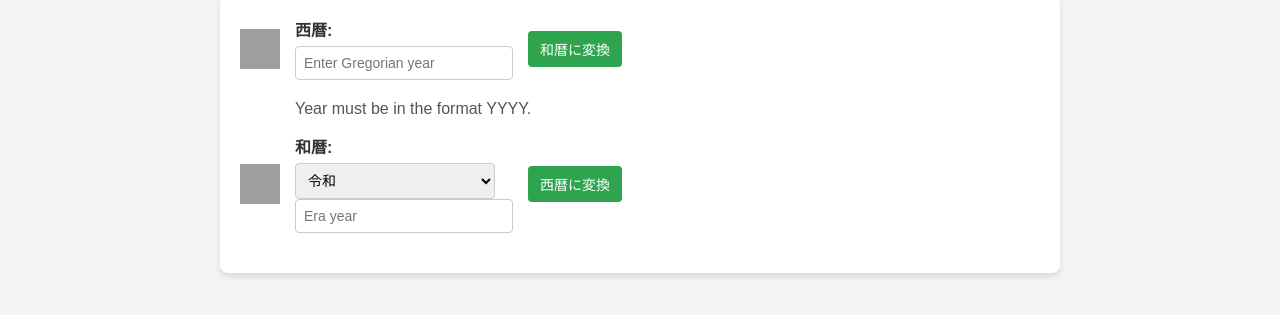
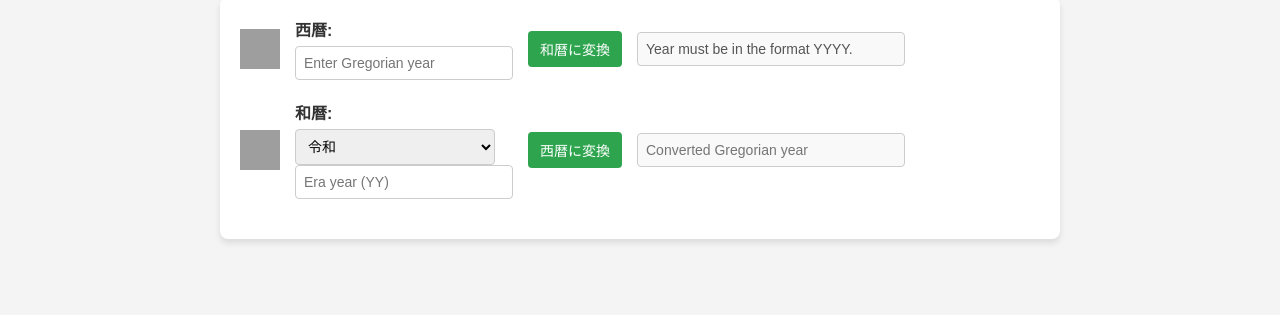
Before and after one commit to eddypanther1/jcalenconvert, a plain HTML site: page index.html in a window 1280 px wide. Both pictures are taken after a click on the button "和暦に変換". Shown: the part 89-404 px from the top of the page. Drawn offline with Linux system fonts and the light colour scheme; grey boxes are pictures that could not be loaded.

Commit message:
romanji support

```diff
--- a/converter.js
+++ b/converter.js
@@ -7,32 +7,34 @@ const eras = [
   { name: "Meiji", start: 1868, kanji: "明治" }
 ];
 
+// Normalize year input (convert double-byte to single-byte and validate format)
+function normalizeYearInput(year, format = "yyyy") {
+  const normalizedYear = year.replace(/[０-９]/g, ch => String.fromCharCode(ch.charCodeAt(0) - 0xFEE0));
+  const regex = format === "yyyy" ? /^\d{4}$/ : /^\d{2}$/;
+  if (!regex.test(normalizedYear)) {
+    throw new Error(`Year must be in the format ${format.toUpperCase()}.`);
+  }
+  return parseInt(normalizedYear, 10);
+}
+
 // Convert Gregorian to Japanese era year
 function gregorianToJapanese(year) {
   for (const era of eras) {
-      if (year >= era.start) {
-          return `${era.kanji} ${year - era.start + 1}`;
-      }
+    if (year >= era.start) {
+      const eraYear = year - era.start + 1;
+      return `${era.kanji} ${eraYear} (${era.name} ${eraYear})`;
+    }
   }
   return "Era not found";
 }
 
 // Convert Japanese era to Gregorian year
 function japaneseToGregorian(eraName, eraYear) {
-  const era = eras.find(e => e.name === eraName || e.kanji === eraName);
+  const era = eras.find(e => e.kanji === eraName);
   if (era) {
-      return era.start + parseInt(eraYear) - 1;
+    return era.start + parseInt(eraYear) - 1;
   }
   return "Invalid era";
-}
-
-// Normalize year input (convert double-byte to single-byte and validate format)
-function normalizeYearInput(year) {
-  const normalizedYear = year.replace(/[０-９]/g, ch => String.fromCharCode(ch.charCodeAt(0) - 0xFEE0));
-  if (!/^\d{4}$/.test(normalizedYear)) {
-    throw new Error("Year must be in the format YYYY.");
-  }
-  return parseInt(normalizedYear, 10);
 }
 
 // Event handling for user input
@@ -40,19 +42,21 @@ document.addEventListener("DOMContentLoaded", function () {
   document.getElementById("convert").addEventListener("click", function () {
     try {
       const inputYear = normalizeYearInput(document.getElementById("gregorian").value);
-      document.getElementById("japanese").innerText = gregorianToJapanese(inputYear);
+      const result = gregorianToJapanese(inputYear);
+      document.getElementById("japaneseOutput").value = result;
     } catch (error) {
-      document.getElementById("japanese").innerText = error.message;
+      document.getElementById("japaneseOutput").value = error.message;
     }
   });
 
   document.getElementById("convertBack").addEventListener("click", function () {
     try {
       const eraName = document.getElementById("eraName").value;
-      const eraYear = normalizeYearInput(document.getElementById("eraYear").value);
-      document.getElementById("gregorianBack").innerText = japaneseToGregorian(eraName, eraYear);
+      const eraYear = normalizeYearInput(document.getElementById("eraYear").value, "yy");
+      const result = japaneseToGregorian(eraName, eraYear);
+      document.getElementById("gregorianOutput").value = result;
     } catch (error) {
-      document.getElementById("gregorianBack").innerText = error.message;
+      document.getElementById("gregorianOutput").value = error.message;
     }
   });
 });
--- a/index.html
+++ b/index.html
@@ -11,18 +11,17 @@
     <h1>西暦と和暦の変換</h1>
     <div class="container">
         <div class="row">
-            <img src=https://icons8.com/icon/HCdI4eq4Kre8/2025" alt="Gregorian Calendar Icon">
+            <img src="https://www.iconpacks.net/icons/free-icons-6/free-2025-year-calendar-black-icon-23279.png" alt="Gregorian Calendar Icon">
             <div class="input-group">
                 <label for="gregorian">西暦:</label>
                 <input type="text" id="gregorian" placeholder="Enter Gregorian year">
             </div>
             <button id="convert">和暦に変換</button>
+            <input type="text" id="japaneseOutput" class="output-box" readonly placeholder="Converted Japanese year (Kanji and Romaji)">
         </div>
-        <p id="japanese" class="output"></p>
 
         <div class="row">
-            <img src="https://icons8.com/icon/36896/japanese-umbrella" alt="Japanese Calendar Icon">
-
+            <img src="https://www.iconpacks.net/icons/3/free-torii-gate-icon-9030.png" alt="Japanese Calendar Icon">
             <div class="input-group">
                 <label for="eraName">和暦:</label>
                 <select id="eraName">
@@ -32,11 +31,11 @@
                     <option value="大正">大正</option>
                     <option value="明治">明治</option>
                 </select>
-                <input type="text" id="eraYear" placeholder="Era year">
+                <input type="text" id="eraYear" placeholder="Era year (YY)">
             </div>
             <button id="convertBack">西暦に変換</button>
+            <input type="text" id="gregorianOutput" class="output-box" readonly placeholder="Converted Gregorian year">
         </div>
-        <p id="gregorianBack" class="output"></p>
     </div>
 </body>
 </html>
--- a/styles.css
+++ b/styles.css
@@ -54,6 +54,17 @@ input, select {
     width: 200px;
 }
 
+.output-box {
+    margin-left: 15px;
+    padding: 8px;
+    border: 1px solid #ccc;
+    border-radius: 4px;
+    font-size: 14px;
+    width: 250px;
+    background-color: #f9f9f9;
+    color: #555;
+}
+
 button {
     padding: 8px 12px;
     background-color: #2ea44f;
@@ -68,9 +79,3 @@ button {
 button:hover {
     background-color: #22863a;
 }
-
-.output {
-    margin-left: 55px;
-    font-size: 16px;
-    color: #555;
-}
```
